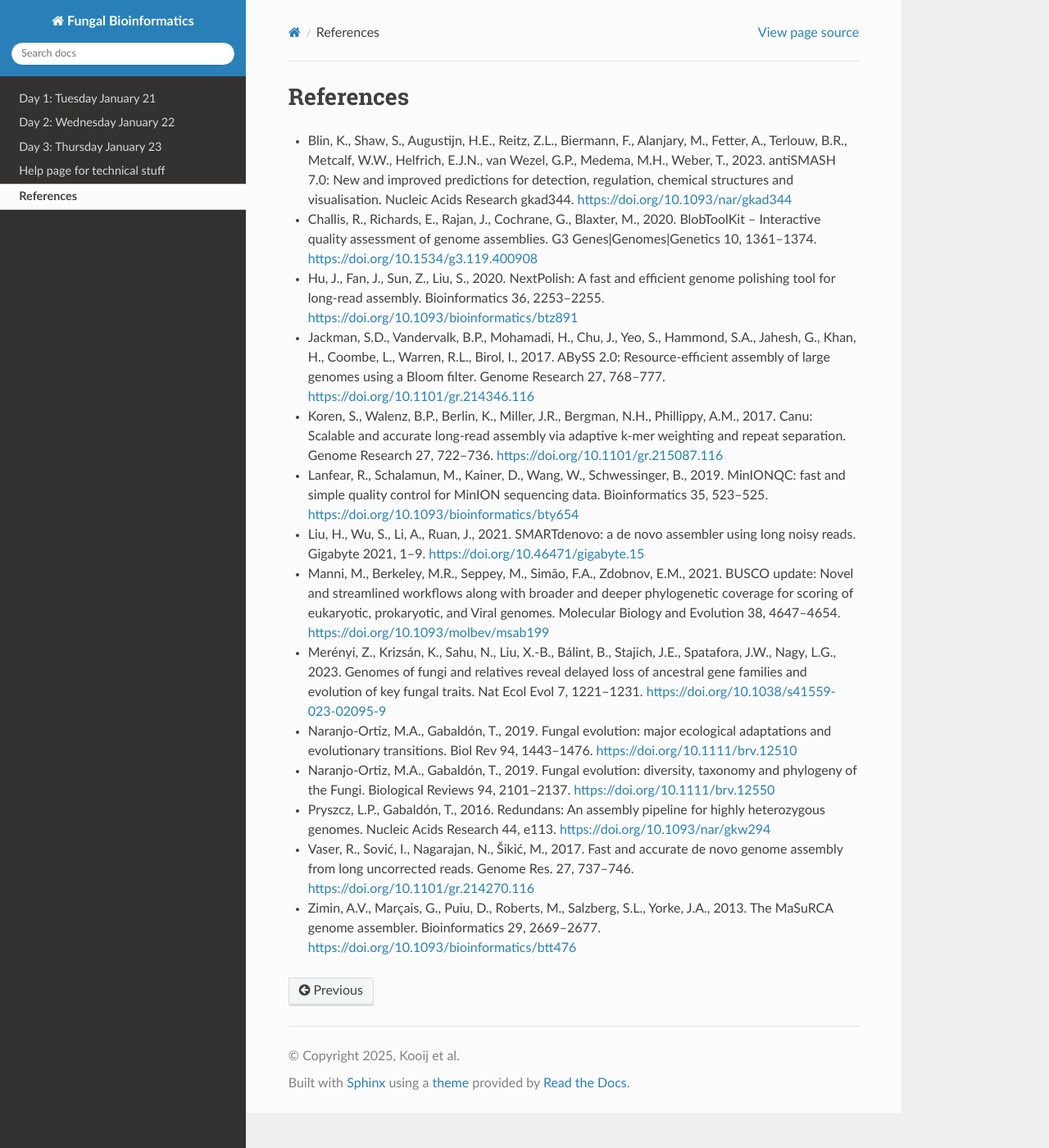
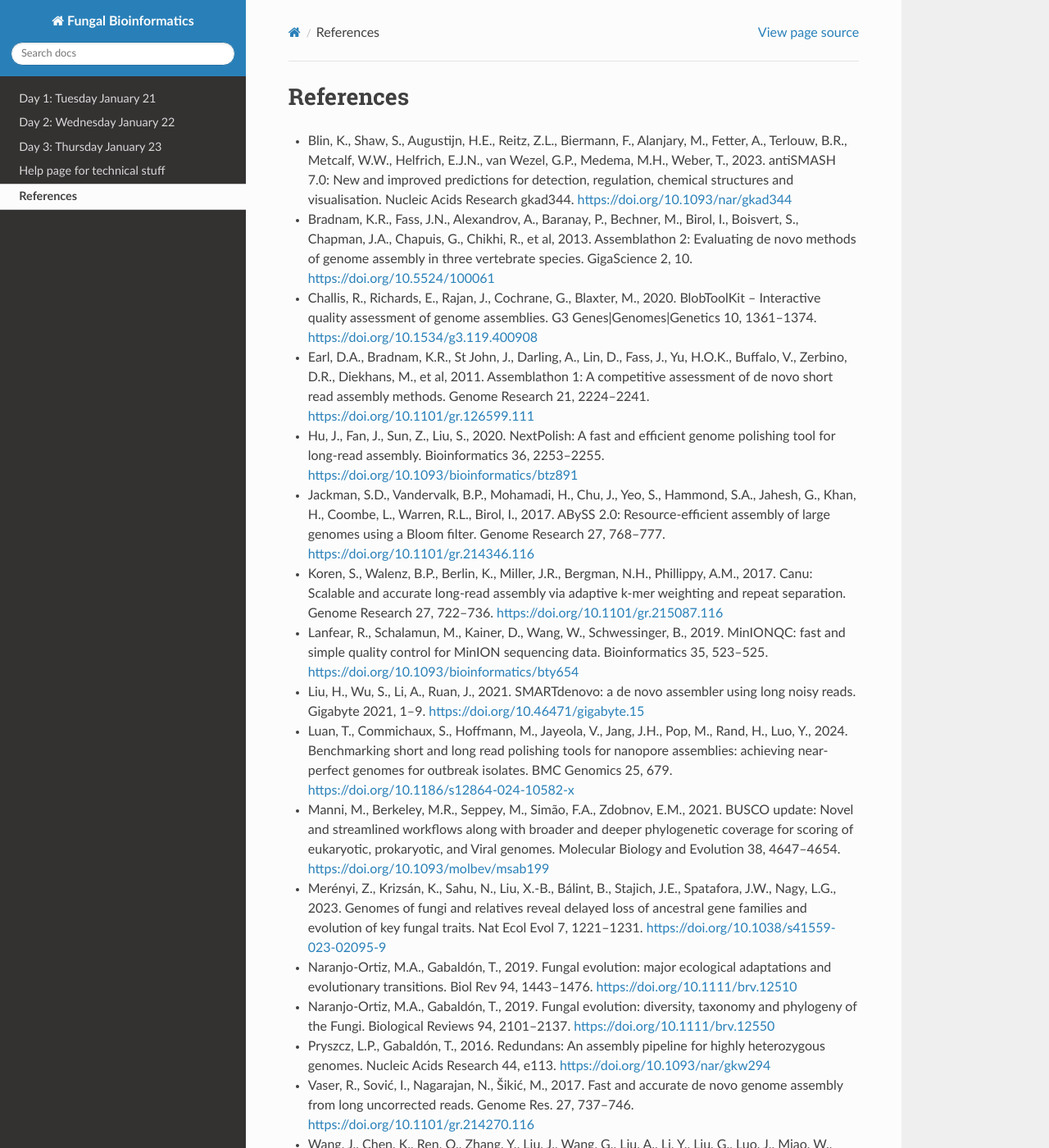
Before and after one commit to pwkooij/fungal_bioinformatics, a Sphinx documentation site: the page built from docs/source/References.md, in a window 1280 px wide and 1400 px high. Shown: the whole window at 82% size. Built offline with Sphinx 7.4.7 and the Read the Docs theme 3.1.0, drawn with Linux system fonts in a browser that asks for light colours; some of the changed text lies outside the part shown.

Commit message:
more refs

```diff
--- a/docs/source/References.md
+++ b/docs/source/References.md
@@ -1,15 +1,19 @@
 # References
 - Blin, K., Shaw, S., Augustijn, H.E., Reitz, Z.L., Biermann, F., Alanjary, M., Fetter, A., Terlouw, B.R., Metcalf, W.W., Helfrich, E.J.N., van Wezel, G.P., Medema, M.H., Weber, T., 2023. antiSMASH 7.0: New and improved predictions for detection, regulation, chemical structures and visualisation. Nucleic Acids Research gkad344. [https://doi.org/10.1093/nar/gkad344](https://doi.org/10.1093/nar/gkad344)
+- Bradnam, K.R., Fass, J.N., Alexandrov, A., Baranay, P., Bechner, M., Birol, I., Boisvert, S., Chapman, J.A., Chapuis, G., Chikhi, R., et al, 2013. Assemblathon 2: Evaluating de novo methods of genome assembly in three vertebrate species. GigaScience 2, 10. [https://doi.org/10.5524/100061](https://doi.org/10.5524/100061)
 - Challis, R., Richards, E., Rajan, J., Cochrane, G., Blaxter, M., 2020. BlobToolKit – Interactive quality assessment of genome assemblies. G3 Genes|Genomes|Genetics 10, 1361–1374. [https://doi.org/10.1534/g3.119.400908](https://doi.org/10.1534/g3.119.400908)
+- Earl, D.A., Bradnam, K.R., St John, J., Darling, A., Lin, D., Fass, J., Yu, H.O.K., Buffalo, V., Zerbino, D.R., Diekhans, M., et al, 2011. Assemblathon 1: A competitive assessment of de novo short read assembly methods. Genome Research 21, 2224–2241. [https://doi.org/10.1101/gr.126599.111](https://doi.org/10.1101/gr.126599.111)
 - Hu, J., Fan, J., Sun, Z., Liu, S., 2020. NextPolish: A fast and efficient genome polishing tool for long-read assembly. Bioinformatics 36, 2253–2255. [https://doi.org/10.1093/bioinformatics/btz891](https://doi.org/10.1093/bioinformatics/btz891)
 - Jackman, S.D., Vandervalk, B.P., Mohamadi, H., Chu, J., Yeo, S., Hammond, S.A., Jahesh, G., Khan, H., Coombe, L., Warren, R.L., Birol, I., 2017. ABySS 2.0: Resource-efficient assembly of large genomes using a Bloom filter. Genome Research 27, 768–777. [https://doi.org/10.1101/gr.214346.116](https://doi.org/10.1101/gr.214346.116)
 - Koren, S., Walenz, B.P., Berlin, K., Miller, J.R., Bergman, N.H., Phillippy, A.M., 2017. Canu: Scalable and accurate long-read assembly via adaptive k-mer weighting and repeat separation. Genome Research 27, 722–736. [https://doi.org/10.1101/gr.215087.116](https://doi.org/10.1101/gr.215087.116)
 - Lanfear, R., Schalamun, M., Kainer, D., Wang, W., Schwessinger, B., 2019. MinIONQC: fast and simple quality control for MinION sequencing data. Bioinformatics 35, 523–525. [https://doi.org/10.1093/bioinformatics/bty654](https://doi.org/10.1093/bioinformatics/bty654)
 - Liu, H., Wu, S., Li, A., Ruan, J., 2021. SMARTdenovo: a de novo assembler using long noisy reads. Gigabyte 2021, 1–9. [https://doi.org/10.46471/gigabyte.15](https://doi.org/10.46471/gigabyte.15)
+- Luan, T., Commichaux, S., Hoffmann, M., Jayeola, V., Jang, J.H., Pop, M., Rand, H., Luo, Y., 2024. Benchmarking short and long read polishing tools for nanopore assemblies: achieving near-perfect genomes for outbreak isolates. BMC Genomics 25, 679. [https://doi.org/10.1186/s12864-024-10582-x](https://doi.org/10.1186/s12864-024-10582-x)
 - Manni, M., Berkeley, M.R., Seppey, M., Simão, F.A., Zdobnov, E.M., 2021. BUSCO update: Novel and streamlined workflows along with broader and deeper phylogenetic coverage for scoring of eukaryotic, prokaryotic, and Viral genomes. Molecular Biology and Evolution 38, 4647–4654. [https://doi.org/10.1093/molbev/msab199](https://doi.org/10.1093/molbev/msab199)
 - Merényi, Z., Krizsán, K., Sahu, N., Liu, X.-B., Bálint, B., Stajich, J.E., Spatafora, J.W., Nagy, L.G., 2023. Genomes of fungi and relatives reveal delayed loss of ancestral gene families and evolution of key fungal traits. Nat Ecol Evol 7, 1221–1231. [https://doi.org/10.1038/s41559-023-02095-9](https://doi.org/10.1038/s41559-023-02095-9)
 - Naranjo‐Ortiz, M.A., Gabaldón, T., 2019. Fungal evolution: major ecological adaptations and evolutionary transitions. Biol Rev 94, 1443–1476. [https://doi.org/10.1111/brv.12510](https://doi.org/10.1111/brv.12510)
 - Naranjo‐Ortiz, M.A., Gabaldón, T., 2019. Fungal evolution: diversity, taxonomy and phylogeny of the Fungi. Biological Reviews 94, 2101–2137. [https://doi.org/10.1111/brv.12550](https://doi.org/10.1111/brv.12550)
 - Pryszcz, L.P., Gabaldón, T., 2016. Redundans: An assembly pipeline for highly heterozygous genomes. Nucleic Acids Research 44, e113. [https://doi.org/10.1093/nar/gkw294](https://doi.org/10.1093/nar/gkw294)
 - Vaser, R., Sović, I., Nagarajan, N., Šikić, M., 2017. Fast and accurate de novo genome assembly from long uncorrected reads. Genome Res. 27, 737–746. [https://doi.org/10.1101/gr.214270.116](https://doi.org/10.1101/gr.214270.116)
+- Wang, J., Chen, K., Ren, Q., Zhang, Y., Liu, J., Wang, G., Liu, A., Li, Y., Liu, G., Luo, J., Miao, W., Xiong, J., Yin, H., Guan, G., 2021. Systematic comparison of the performances of _de novo_ genome assemblers for Oxford Nanopore Technology reads from Piroplasm. Front. Cell. Infect. Microbiol. 11, 696669. [https://doi.org/10.3389/fcimb.2021.696669](https://doi.org/10.3389/fcimb.2021.696669)
 - Zimin, A.V., Marçais, G., Puiu, D., Roberts, M., Salzberg, S.L., Yorke, J.A., 2013. The MaSuRCA genome assembler. Bioinformatics 29, 2669–2677. [https://doi.org/10.1093/bioinformatics/btt476](https://doi.org/10.1093/bioinformatics/btt476)
```
Also changed, not shown: 1 other file.
